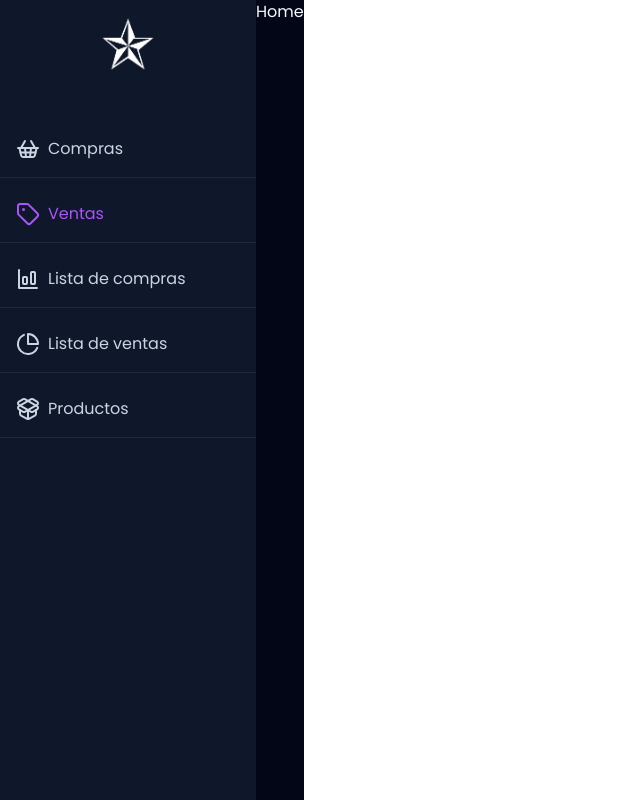
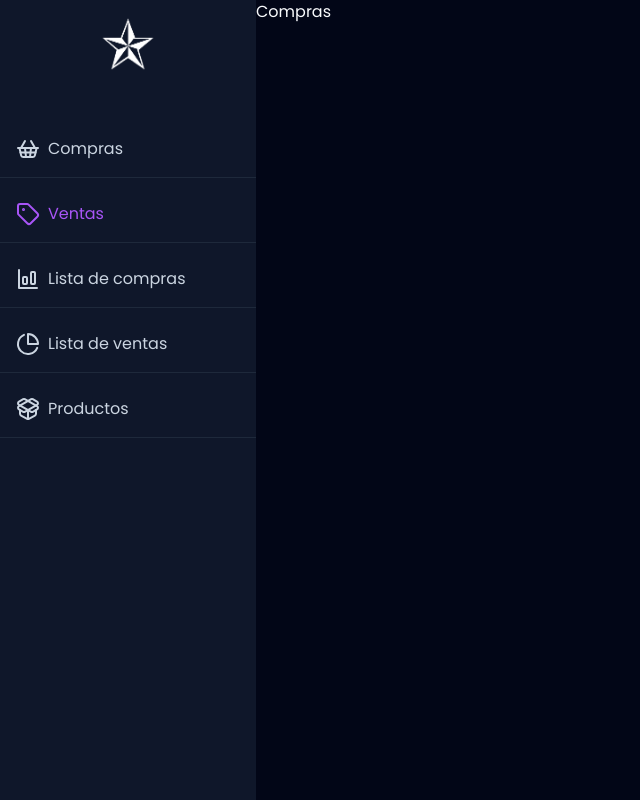
Before and after one commit to puriihuaman/shopping-sales-app, a React (Vite) app in the folder frontend/: page /ventas in a window 1280 px wide. Shown: the whole page, without its empty margins (0-640 px from the left). Built offline with nearby package versions, Linux system fonts and the light colour scheme.

Commit message:
feat: add home view

```diff
--- a/frontend/src/views/Home.tsx
+++ b/frontend/src/views/Home.tsx
@@ -1,7 +1,7 @@
 export const Home = () => {
 	return (
-		<main className="min-h-screen bg-slate-950 text-slate-50">
-			<h2>Home</h2>
+		<main className="flex-1 min-h-screen bg-slate-950 text-slate-50">
+			<h2>Compras</h2>
 		</main>
 	);
 };
```
